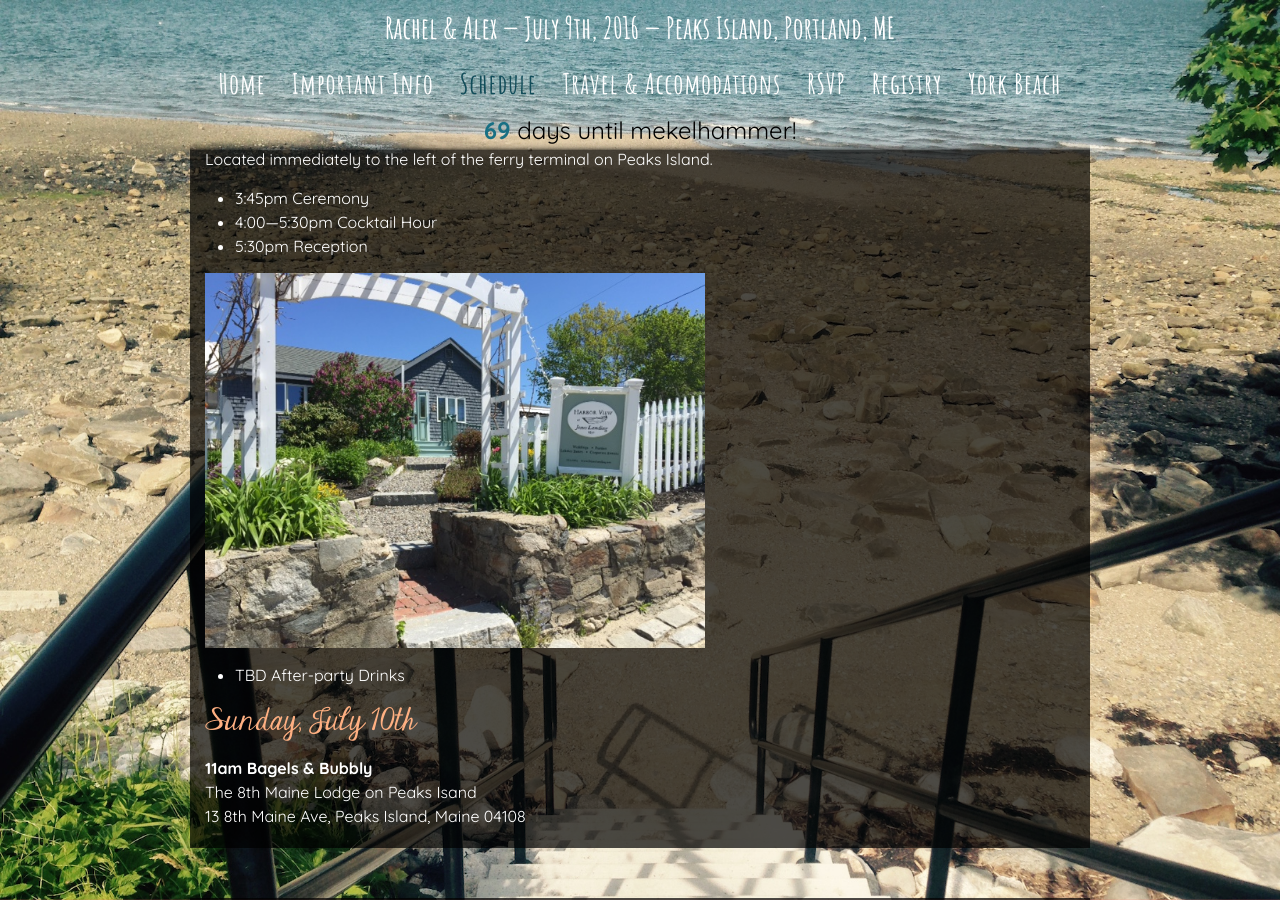
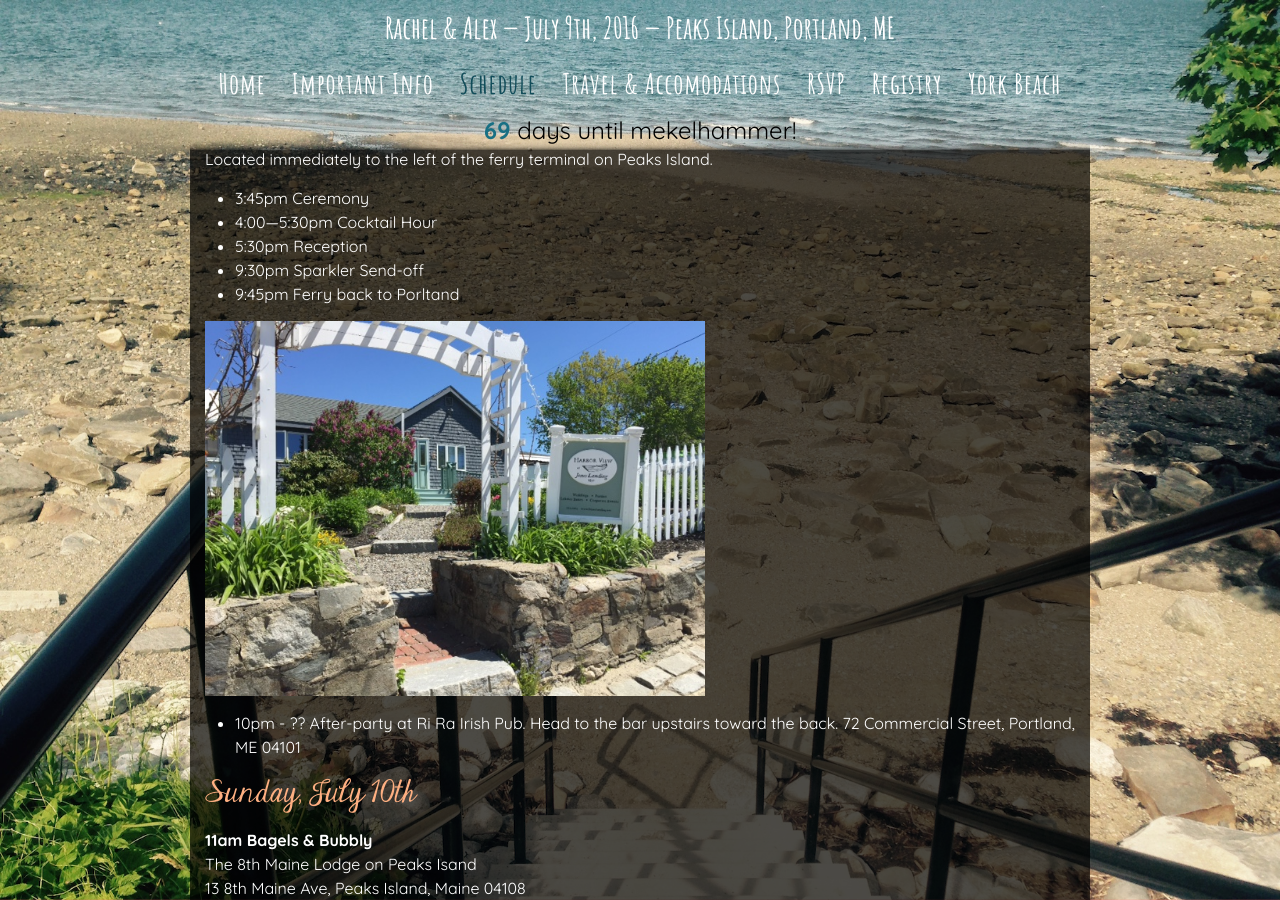
Before and after one commit to amekelburg/wedsite, a Jekyll site: the page built from 3-schedule.md, in a window 1280 px wide and 900 px high, scrolled down 1212 px. Built offline with Jekyll 4.4.1, drawn with Linux system fonts in a browser that asks for light colours; some web fonts are replaced; comment, search, counter and statistics services are not loaded.

Commit message:
Update 3-schedule.md

```diff
--- a/3-schedule.md
+++ b/3-schedule.md
@@ -29,10 +29,13 @@ Located immediately to the left of the ferry terminal on Peaks Island.
 * 3:45pm Ceremony
 * 4:00&mdash;5:30pm Cocktail Hour
 * 5:30pm Reception
+* 9:30pm Sparkler Send-off
+* 9:45pm Ferry back to Porltand
 
 ![Harbor view at Jones Landing](/img/jones-landing.jpg){:width="500px"}
 
-* TBD After-party Drinks
+* 10pm - ?? After-party at Ri Ra Irish Pub. Head to the bar upstairs toward the back.
+72 Commercial Street, Portland, ME 04101
 
 ### Sunday, July 10th
 
```
